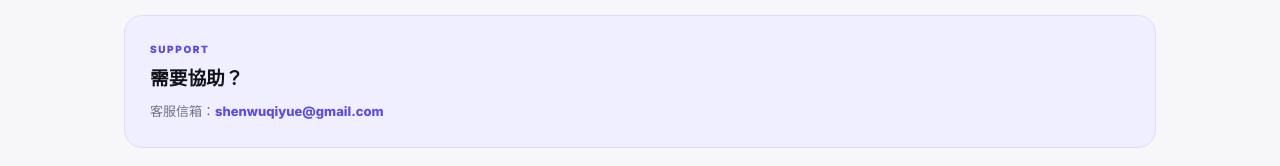
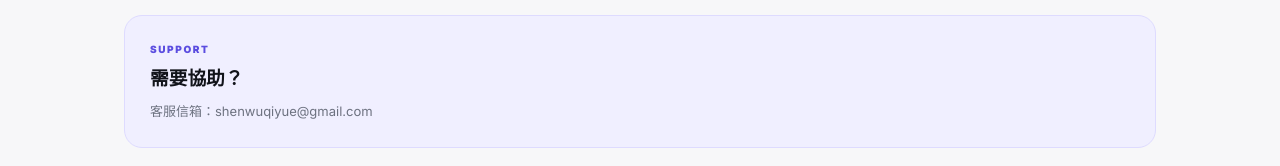
Before and after one commit to EJ0226/HoYo-Daily, a plain HTML site: page index.html in a window 1280 px wide. Shown: the part 6248-6414 px from the top of the page. Drawn offline with Linux system fonts and the light colour scheme.

Commit message:
Update index.html

```diff
--- a/index.html
+++ b/index.html
@@ -241,7 +241,7 @@
   </div>
 
   <div class="contact-box">
-    <div><div class="eyebrow">SUPPORT</div><h3>需要協助？</h3><p>客服信箱：<a href="mailto:shenwuqiyue@gmail.com">shenwuqiyue@gmail.com</a></p></div>
+    <div><div class="eyebrow">SUPPORT</div><h3>需要協助？</h3><p>客服信箱：shenwuqiyue@gmail.com</a></p></div>
 
   </div>
 
```
